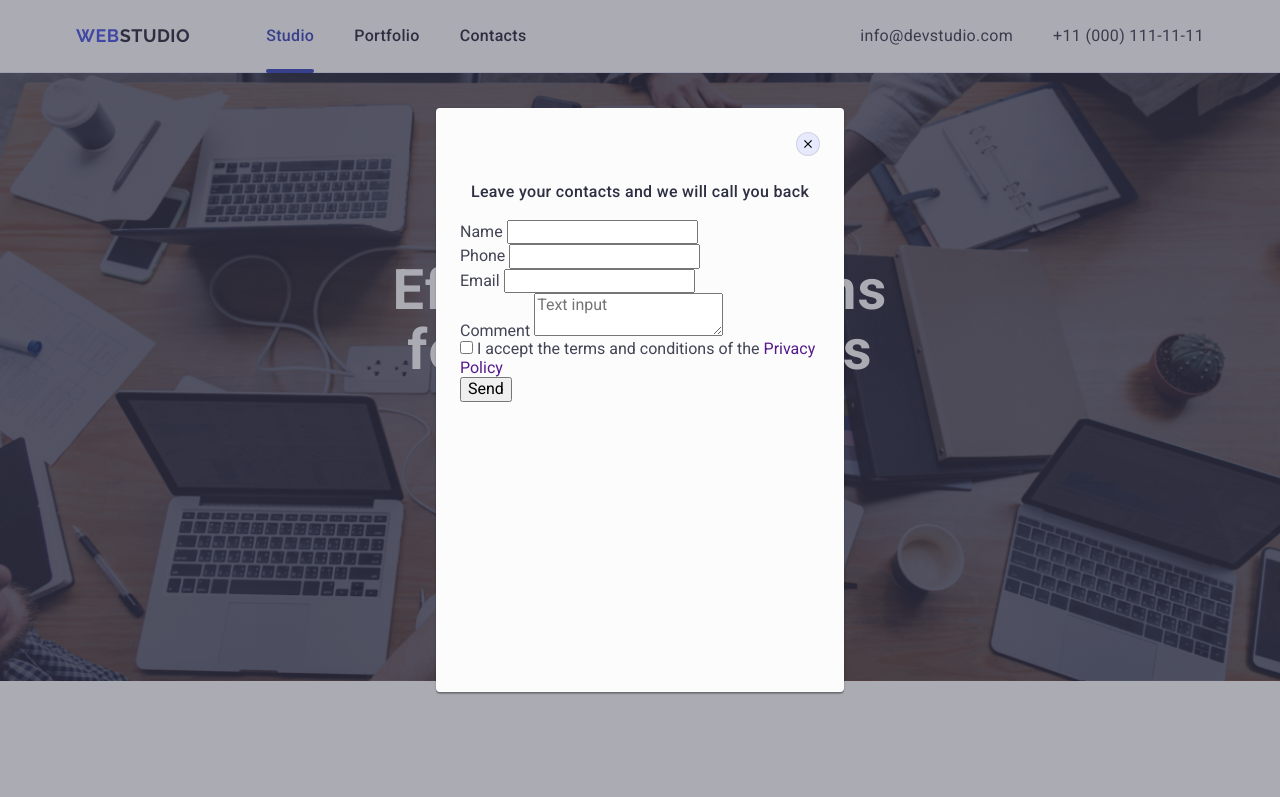
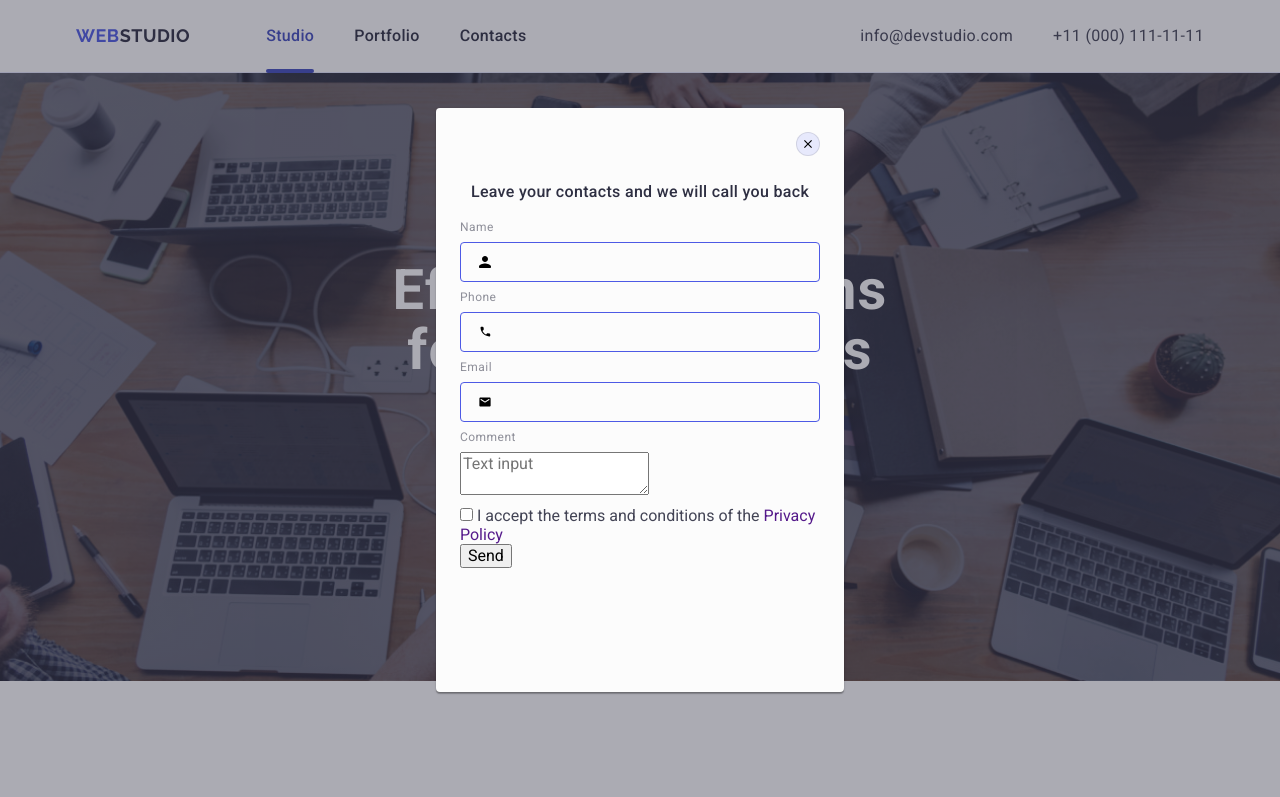
Before and after one commit to Demiter89/goit-markup-hw-05, a plain HTML site: page index.html in a window 1280 px wide. Shown: the top 797 px of the page. Drawn offline with nearby package versions, Linux system fonts and the light colour scheme.

Commit message:
add index file

```diff
--- a/css/styles.css
+++ b/css/styles.css
@@ -572,3 +572,36 @@ h1, h2, h3, h4, h5, h6, p{
         color: #2e2f42;
         margin-bottom: 16px;
 }
+.rewiew-form-field-wraper{
+    display: block;
+        font-weight: 400;
+        font-size: 12px;
+        line-height: 1.17;
+        letter-spacing: 0.04em;
+        color: #8e8f99;
+        margin-bottom: 8px;
+}
+.rewiew-form-input{
+    border: 1px solid #4d5ae5;
+        border-radius: 4px;
+        width: 100%;
+        height: 40px;
+        background-color: transparent;
+        padding-left: 38px;
+            font-size: 12px;
+            line-height: 1.16667;
+            letter-spacing: 0.04em;
+            color: #111
+}
+.form-input-text{
+    margin-bottom: 8px;
+}
+.icon-rewiew-form-nput{
+    position: absolute;
+    top: 50%;
+    left: 16px;
+    transform: translateY(-50%);
+}
+.rewiew-ikon-input{
+    position: relative;
+}
--- a/index.html
+++ b/index.html
@@ -473,22 +473,40 @@
                     <form class="form-texteria">
                         <div class="form-input-text">
                             <label class="rewiew-form-field-wraper" for="user-name">Name</label>
-                            <input class="rewiew-form-input" id="user-name" name="user-name" type="text" required>
+                            <div class="rewiew-ikon-input">
+                                <input class="rewiew-form-input" id="user-name" name="user-name" type="text">
+                                <svg class="icon-rewiew-form-nput" width="18" height="18">
+                                    <use href="./images/icons.svg#icon-person"></use>
+                                </svg>
+                            </div>
+
                         </div>
                         <div class="form-input-text">
                             <label class="rewiew-form-field-wraper" for="user-phone">Phone</label>
-                            <input class="rewiew-form-input" id="user-phone" name="user-phone" type="text">
+                            <div class="rewiew-ikon-input">
+                                <input class="rewiew-form-input" id="user-phone" name="user-phone" type="text">
+                                <svg class="icon-rewiew-form-nput" width="18" height="18">
+                                    <use href="./images/icons.svg#icon-phone"></use>
+                                </svg>
+                            </div>
+
                         </div>
                         <div class="form-input-text">
                             <label class="rewiew-form-field-wraper" for="user-email">Email</label>
-                            <input class="rewiew-form-input" id="user-email" name="user-email" type="text">
+                            <div class="rewiew-ikon-input">
+                                <input class="rewiew-form-input" id="user-email" name="user-email" type="text">
+                                <svg class="icon-rewiew-form-nput" width="18" height="18">
+                                    <use href="./images/icons.svg#icon-email"></use>icon-rewiew-form-nput
+                                </svg>
+                            </div>
+
                         </div>
                         <div class="form-input-text">
                             <label class="rewiew-form-field-wraper" for="user-comment">Comment</label>
-                            <textarea class="rewiew-form-input-texteria" name="user-comment" id="user-comment" placeholder="Text input" required></textarea>
+                            <textarea class="rewiew-form-input-texteria" name="user-comment" id="user-comment" placeholder="Text input"></textarea>
                         </div>
                         <div class="form-input-text-chekbox">
-                            <input class="checkbox-style" id="pravacy-plicy" type="checkbox" value="true" required>
+                            <input class="checkbox-style" id="pravacy-plicy" type="checkbox" value="true">
                             <label class="checkbox-puting" for="pravacy-plicy">
                                 I accept the terms and conditions of the <a href="" class="pravacy-plicy-link">Privacy Policy</a>
                             </label>
```
